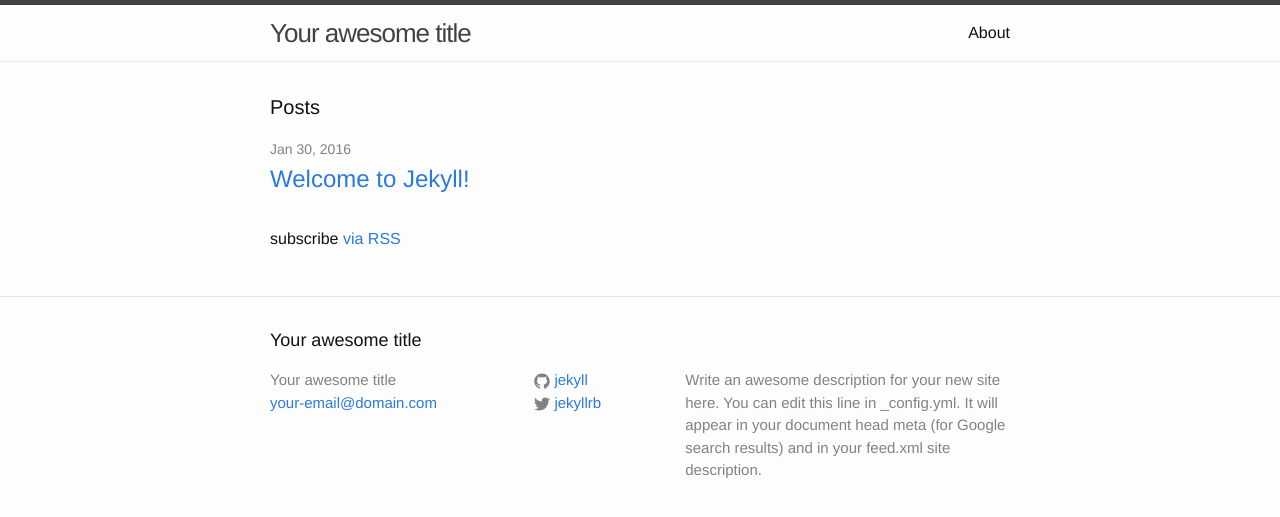
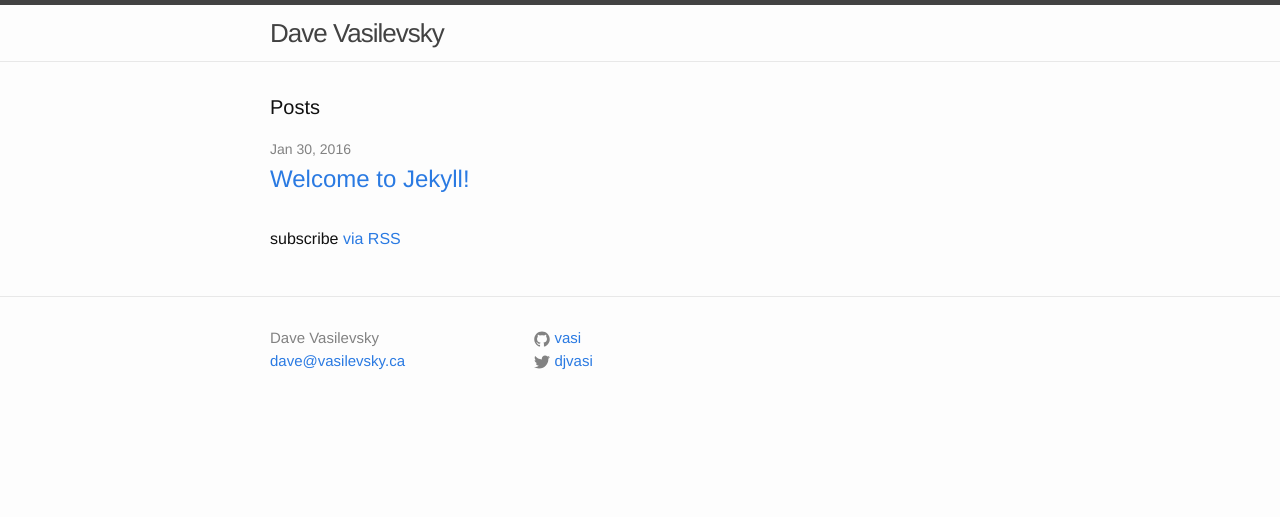
Before and after one commit to vasi/vasi.github.io, a Jekyll site: the page built from index.html, in a window 1280 px wide. Shown: the top 517 px of the page. Built offline with Jekyll 4.4.1, drawn with Linux system fonts in a browser that asks for light colours.

Commit message:
Update basik stuff

```diff
--- a/_config.yml
+++ b/_config.yml
@@ -1,14 +1,11 @@
 # Site settings
-title: Your awesome title
-email: your-email@domain.com
-description: > # this means to ignore newlines until "baseurl:"
-  Write an awesome description for your new site here. You can edit this
-  line in _config.yml. It will appear in your document head meta (for
-  Google search results) and in your feed.xml site description.
+title: Dave Vasilevsky
+email: dave@vasilevsky.ca
+description:
 baseurl: "" # the subpath of your site, e.g. /blog/
-url: "http://yourdomain.com" # the base hostname & protocol for your site
-twitter_username: jekyllrb
-github_username:  jekyll
+url: "http://vasilevsky.ca" # the base hostname & protocol for your site
+twitter_username: djvasi
+github_username:  vasi
 
 # Build settings
 markdown: kramdown
--- a/_includes/footer.html
+++ b/_includes/footer.html
@@ -1,9 +1,6 @@
 <footer class="site-footer">
 
   <div class="wrapper">
-
-    <h2 class="footer-heading">{{ site.title }}</h2>
-
     <div class="footer-col-wrapper">
       <div class="footer-col  footer-col-1">
         <ul class="contact-list">
```
Also changed, not shown: about.md (deleted, +0 -11 lines).
